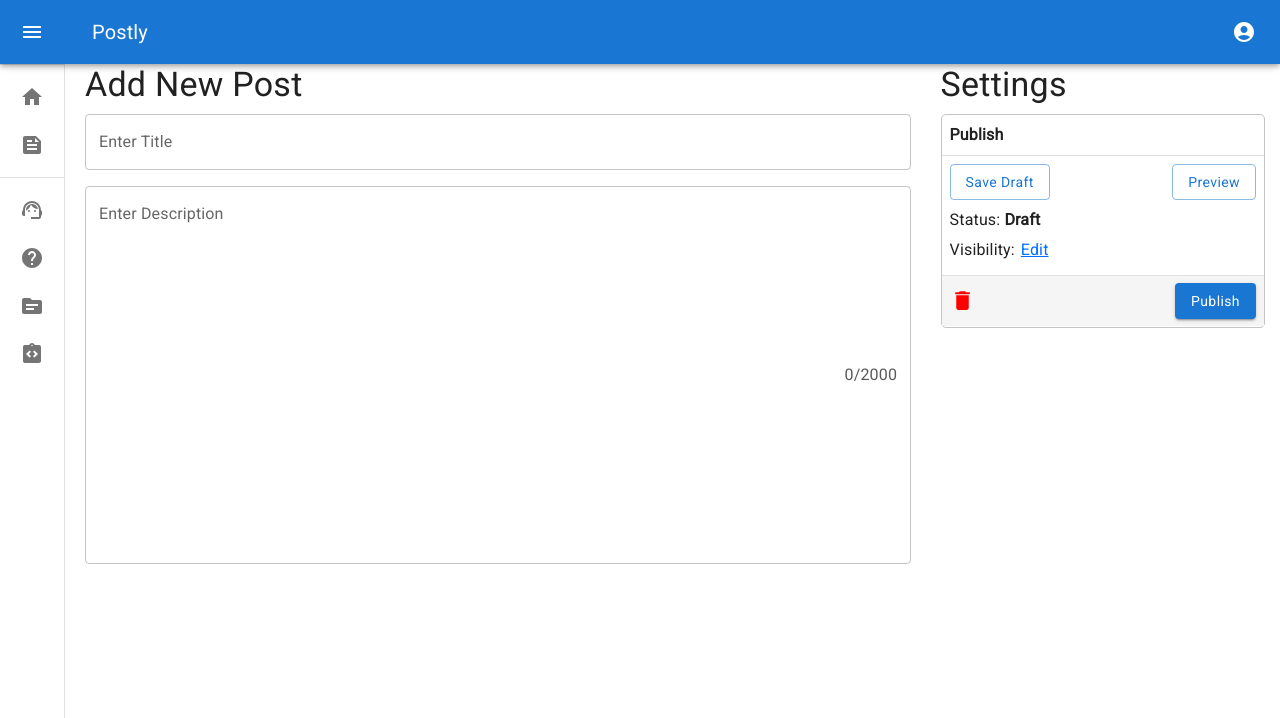
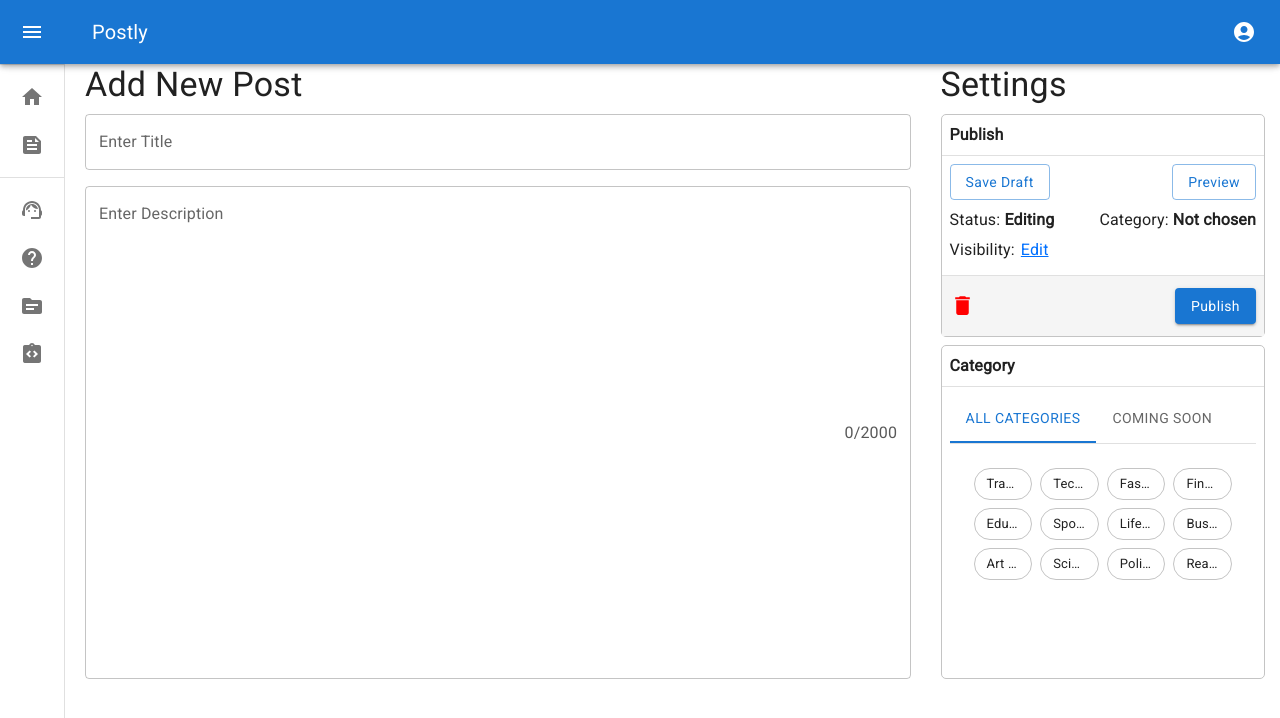
Before and after one commit to Fla1ly/Postly, a React (Vite) app: page /create in a window 1280 px wide. Shown: the top 718 px of the page. Built offline with nearby package versions, Linux system fonts and the light colour scheme; the HTML template or start-up script is replaced by a standard one.

Commit message:
finished function to create blog

```diff
--- a/src/pages/Create.tsx
+++ b/src/pages/Create.tsx
@@ -21,6 +21,60 @@ import InputLabel from "@mui/material/InputLabel";
 import OutlinedInput from "@mui/material/OutlinedInput";
 import FormControl from "@mui/material/FormControl";
 import Select, { SelectChangeEvent } from "@mui/material/Select";
+import Tabs from "@mui/material/Tabs";
+import Tab from "@mui/material/Tab";
+import Chip from "@mui/material/Chip";
+import Grid from "@mui/material/Grid";
+import { useTheme } from "@mui/material/styles";
+import useMediaQuery from "@mui/material/useMediaQuery";
+
+interface TabPanelProps {
+  children?: React.ReactNode;
+  index: number;
+  value: number;
+}
+
+const categories = [
+  "Travel",
+  "Technology",
+  "Fashion",
+  "Finance",
+  "Education",
+  "Sports",
+  "Lifestyle",
+  "Business",
+  "Art & Design",
+  "Science",
+  "Politics",
+  "Real Estate",
+];
+
+function CustomTabPanel(props: TabPanelProps) {
+  const { children, value, index, ...other } = props;
+
+  return (
+    <div
+      role="tabpanel"
+      hidden={value !== index}
+      id={`simple-tabpanel-${index}`}
+      aria-labelledby={`simple-tab-${index}`}
+      {...other}
+    >
+      {value === index && (
+        <Box sx={{ p: 3 }}>
+          <Typography>{children}</Typography>
+        </Box>
+      )}
+    </div>
+  );
+}
+
+function a11yProps(index: number) {
+  return {
+    id: `simple-tab-${index}`,
+    "aria-controls": `simple-tabpanel-${index}`,
+  };
+}
 
 export default function Create() {
   const navigate = useNavigate();
@@ -32,16 +86,38 @@ export default function Create() {
   const [snackbarMessage, setSnackbarMessage] = useState("");
   const [snackbarSeverity, setSnackbarSeverity] = useState("success");
   const [openDialog, setOpenDialog] = useState(false);
+  const [status, setStatus] = useState<string>("");
   const [visibility, setVisibility] = useState<string>("");
   const [tempVisibility, setVisibilityTemp] = useState<string>("");
+  const [value, setValue] = useState(0);
+  const [selectedCategory, setSelectedCategory] = useState<string>("");
   const isLoggedIn = localStorage.getItem("isLoggedIn");
+  const theme = useTheme();
+  const matches = useMediaQuery(theme.breakpoints.down("sm"));
 
   if (!isLoggedIn) {
     navigate("/login");
   }
 
+  if (status === "") {
+    setStatus("Editing");
+  }
+
+  if (selectedCategory === "") {
+    setSelectedCategory("Not chosen");
+  }
+
+  const handleChangeTab = (_event: React.SyntheticEvent, newValue: number) => {
+    setValue(newValue);
+  };
+
   const handleSnackbarClose = () => {
     setSnackbarOpen(false);
+  };
+
+  const handleChipClick = (category: string) => {
+    setSelectedCategory(category);
+    console.log("Selected category:", { category });
   };
 
   const handleSubmit = async () => {
@@ -57,11 +133,26 @@ export default function Create() {
       setSnackbarSeverity("error");
       return;
     }
+    if (visibility === "") {
+      setSnackbarOpen(true);
+      setSnackbarMessage("Visibility cannot be empty");
+      setSnackbarSeverity("error");
+      return;
+    }
+    if (selectedCategory === "Not chosen") {
+      setSnackbarOpen(true);
+      setSnackbarMessage("Category not selected");
+      setSnackbarSeverity("error");
+      return;
+    }
     try {
       const postData = {
         title: title,
         description: description,
-        createdBy: localStorage.getItem("username"),
+        author: localStorage.getItem("username"),
+        visibility: visibility,
+        category: selectedCategory,
+        status: "Published",
       };
       const response = await fetch("http://localhost:5000/postly/createPost", {
         method: "POST",
@@ -76,11 +167,13 @@ export default function Create() {
       setSnackbarOpen(true);
       setSnackbarMessage("Successfully created post");
       setSnackbarSeverity("success");
+      setStatus("Published");
     } catch (error) {
       console.error("Error creating post:", error);
       setSnackbarOpen(true);
       setSnackbarMessage("Failed to create post");
       setSnackbarSeverity("error");
+      setStatus("Pending");
     }
   };
 
@@ -108,27 +201,61 @@ export default function Create() {
     setOpenDialog(false);
   };
 
-  // const handleSaveDraft = async () => {
-  //   try {
-  //     const response = await fetch("http://localhost:5000/postly/saveDraft", {
-  //       method: "POST",
-  //       headers: {
-  //         "Content-Type": "application/json",
-  //       },
-  //       body: JSON.stringify({
-  //         title,
-  //         description,
-  //       }),
-  //     });
-  //     if (!response.ok) {
-  //       throw new Error("Draft save failed");
-  //     }
-  //     console.log("Draft saved successfully");
-  //     navigate("/");
-  //   } catch (error) {
-  //     console.error("Error saving draft:", error);
-  //   }
-  // };
+  const handleSaveDraft = async () => {
+    if (title === "" || description === "") {
+      setSnackbarOpen(true);
+      setSnackbarMessage("Title and description cannot be empty");
+      setSnackbarSeverity("error");
+      return;
+    }
+    if (exceedLimit) {
+      setSnackbarOpen(true);
+      setSnackbarMessage("Description exceeds 2000 characters");
+      setSnackbarSeverity("error");
+      return;
+    }
+    if (visibility === "") {
+      setSnackbarOpen(true);
+      setSnackbarMessage("Visibility cannot be empty");
+      setSnackbarSeverity("error");
+      return;
+    }
+    if (selectedCategory === "Not chosen") {
+      setSnackbarOpen(true);
+      setSnackbarMessage("Category not selected");
+      setSnackbarSeverity("error");
+      return;
+    }
+    try {
+      const postData = {
+        title: title,
+        description: description,
+        author: localStorage.getItem("username"),
+        visibility: visibility,
+        category: selectedCategory,
+        status: "Draft",
+      };
+      const response = await fetch("http://localhost:5000/postly/createDraft", {
+        method: "POST",
+        body: JSON.stringify(postData),
+        headers: {
+          "Content-Type": "application/json",
+        },
+      });
+      if (!response.ok) {
+        throw new Error("Draft creation failed");
+      }
+      setSnackbarOpen(true);
+      setSnackbarMessage("Successfully created draft");
+      setSnackbarSeverity("success");
+      setStatus("Published");
+    } catch (error) {
+      console.error("Error creating draft:", error);
+      setSnackbarOpen(true);
+      setSnackbarMessage("Failed to create draft");
+      setSnackbarSeverity("error");
+    }
+  };
 
   const handleDescriptionChange = (e: React.ChangeEvent<HTMLInputElement>) => {
     const value = e.target.value;
@@ -164,7 +291,7 @@ export default function Create() {
             id="outlined-multiline-static"
             label="Enter Description"
             multiline
-            rows={15}
+            rows={20}
             variant="outlined"
             onChange={handleDescriptionChange}
             error={exceedLimit}
@@ -184,7 +311,7 @@ export default function Create() {
             sx={{
               border: "1px #c4c4c4 solid",
               width: "100%",
-              height: "42.85%",
+              height: "40%",
               mt: 1,
               borderRadius: "5px",
             }}
@@ -210,7 +337,11 @@ export default function Create() {
                   justifyContent: "space-between",
                 }}
               >
-                <Button variant="outlined" sx={{ textTransform: "none" }}>
+                <Button
+                  onClick={handleSaveDraft}
+                  variant="outlined"
+                  sx={{ textTransform: "none" }}
+                >
                   Save Draft
                 </Button>
                 <Button variant="outlined" sx={{ textTransform: "none" }}>
@@ -232,12 +363,25 @@ export default function Create() {
                   sx={{
                     display: "flex",
                     flexDirection: "row",
+                    width: "100%",
+                    justifyContent: "space-between",
                     gap: 0.75,
                   }}
                 >
                   <Typography>
-                    Status: <b>Draft</b>
+                    Status: <b>{status}</b>
                   </Typography>
+                  <Stack
+                    sx={{
+                      display: "flex",
+                      flexDirection: "row",
+                      gap: 0.75,
+                    }}
+                  >
+                    <Typography>
+                      Category: <b>{selectedCategory}</b>
+                    </Typography>
+                  </Stack>
                 </Stack>
                 <Stack
                   sx={{
@@ -304,7 +448,7 @@ export default function Create() {
             <Divider />
             <Stack
               sx={{
-                height: "50px",
+                height: "27.2%",
                 width: "100%",
                 background: "#f5f5f5",
                 display: "flex",
@@ -338,6 +482,84 @@ export default function Create() {
               </Stack>
             </Stack>
           </Box>
+          <Box
+            sx={{
+              border: "1px #c4c4c4 solid",
+              width: "100%",
+              height: "60%",
+              mt: 1,
+              borderRadius: "5px",
+            }}
+          >
+            <Typography sx={{ p: 1 }}>
+              <b>Category</b>
+            </Typography>
+            <Divider />
+            <Stack
+              sx={{
+                width: "100%",
+                display: "flex",
+                justifyContent: "center",
+                alignItems: "center",
+                mt: 1,
+              }}
+            >
+              <Stack
+                sx={{
+                  display: "flex",
+                  flexDirection: "column",
+                  width: "95%",
+                  justifyContent: "space-between",
+                }}
+              >
+                <Stack>
+                  <Box sx={{ width: "100%" }}>
+                    <Box sx={{ borderBottom: 1, borderColor: "divider" }}>
+                      <Tabs
+                        value={value}
+                        onChange={handleChangeTab}
+                        aria-label="basic tabs example"
+                      >
+                        <Tab label="All Categories" {...a11yProps(0)} />
+                        <Tab label="Coming soon" {...a11yProps(1)} />
+                      </Tabs>
+                    </Box>
+                    <CustomTabPanel value={value} index={0}>
+                      <Grid container spacing={1}>
+                        {categories.map((category, index) => (
+                          <Grid
+                            item
+                            xs={matches && category.length > 10 ? 3 : 3}
+                            sm={matches && category.length > 10 ? 3 : 3}
+                            key={index}
+                          >
+                            <Chip
+                              sx={{
+                                border:
+                                  selectedCategory === category
+                                    ? "1px #1976d2 solid"
+                                    : "1px #c4c4c4 solid",
+                                background:
+                                  selectedCategory === category
+                                    ? "#e0f0ff"
+                                    : "#fff",
+                                "&:hover": { cursor: "pointer" },
+                              }}
+                              label={category}
+                              onClick={() => handleChipClick(category)}
+                            />
+                          </Grid>
+                        ))}
+                      </Grid>
+                    </CustomTabPanel>
+                    <CustomTabPanel value={value} index={1}>
+                      Coming soon
+                    </CustomTabPanel>
+                  </Box>
+                </Stack>
+              </Stack>
+            </Stack>
+          </Box>
         </Stack>
       </Stack>
       <Snackbar
```
